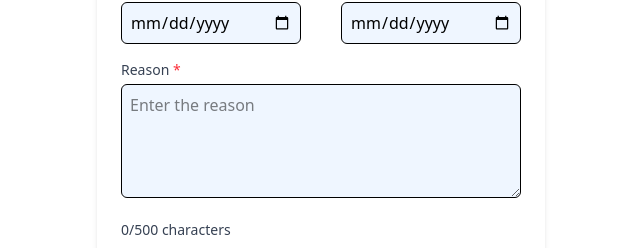
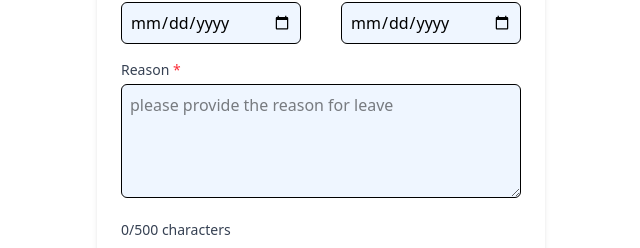
Before and after one commit to heshanjeewantha/salarymangement_mern, a React (Vite) app in the folder myviteapp/: page / in a window 1280 px wide. Shown: the part 348-596 px from the top of the page, without its empty margins (319-959 px from the left). Built offline with nearby package versions, Linux system fonts and the light colour scheme.

Commit message:
add some css

```diff
--- a/myviteapp/src/pages/Leaveform.jsx
+++ b/myviteapp/src/pages/Leaveform.jsx
@@ -154,7 +154,7 @@ const Leaveform = () => {
     value={leave.reason}
     onChange={handleChange}
     className="w-full mt-1 p-2 border rounded-md bg-blue-50"
-    placeholder="Enter the reason"
+    placeholder="please provide the reason for leave"
     rows={4}
     required
   />
```
